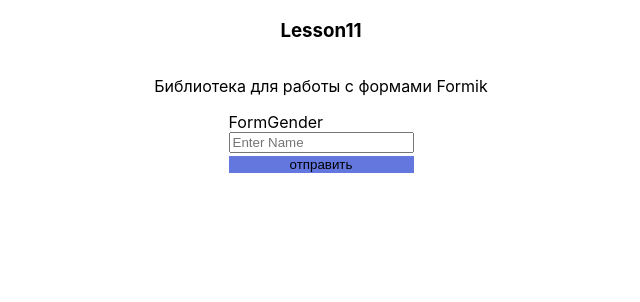
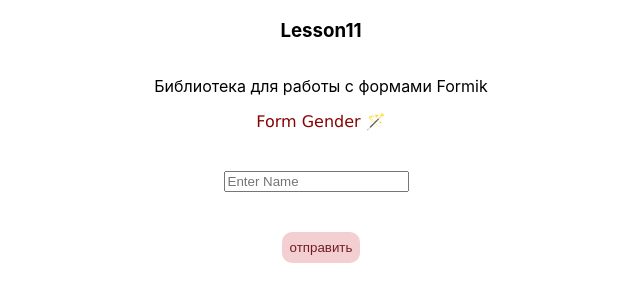
Before and after one commit to artUKate/43-react-ts, a React (Create React App) app: page / in a window 1280 px wide. Shown: the top 302 px of the page, without its empty margins (319-959 px from the left). Built offline with nearby package versions, Linux system fonts and the light colour scheme.

Commit message:
add homework 12

```diff
--- a/package.json
+++ b/package.json
@@ -5,6 +5,8 @@
   "homepage": ".",
   "dependencies": {
     "@babel/plugin-proposal-private-property-in-object": "^7.21.11",
+    "@emotion/react": "^11.11.4",
+    "@emotion/styled": "^11.11.5",
     "@testing-library/jest-dom": "^5.17.0",
     "@testing-library/react": "^13.4.0",
     "@testing-library/user-event": "^13.5.0",
--- a/src/components/FormGender/FormGender.tsx
+++ b/src/components/FormGender/FormGender.tsx
@@ -29,6 +29,7 @@
     validationSchema: schema,
     validateOnChange: false,
 onSubmit: (values: IFormGender, {resetForm})=>{
+   console.log(values);
 
      fetch (`https://api.genderize.io/?name=${values.name}`)
     .then((res)=> res.json())
@@ -44,15 +45,22 @@
 
 
     return (
-      <>
       <form onSubmit={formik.handleSubmit} className={styles.formGender}>
-    <div>FormGender</div>
-    <input value ={formik.values.name}
-    name = 'name'
+      <div>Form Gender 🪄</div>
+      <div className={styles.inputContainer}>
+        <input
+          value={formik.values.name}
+          name='name'
           onChange={formik.handleChange}
+          onBlur={formik.handleBlur}
           type="text"
-    placeholder='Enter Name'/>
-    <button type = 'submit'>отправить</button>
+          placeholder='Enter Name'
+        />
+        {formik.errors.name && (
+          <div className={styles.errorMessage}>{formik.errors.name}</div>
+        )}
+      </div>
+      <button type='submit'>отправить</button>
       {gender && nameResult &&
         <div className={styles.genderInfo}>
           <p>Name: {nameResult}</p>
@@ -60,7 +68,5 @@
         </div>
       }
     </form>
-    <span className={styles.errors}>{formik.errors.name}</span>
-    </>
   )
 }
--- a/src/components/FormGender/formGender.module.css
+++ b/src/components/FormGender/formGender.module.css
@@ -1,11 +1,43 @@
 .formGender{
     display: flex;
+    align-items: center;
+    color: rgb(134, 4, 4);
+    font-family: 'Lucida Sans', 'Lucida Sans Regular', 'Lucida Grande', 'Lucida Sans Unicode', Geneva, Verdana, sans-serif;
     flex-direction: column;
+    position: relative;
+ margin-bottom: 40px
+
 }
-.formGender input{
-    margin-bottom: 3px;
-}
-.formGender> button{
-    background-color: rgb(99, 119, 222);
+.inputContainer {
+    position: relative;
+    display: flex;
+    align-items: center;
+    margin-bottom: 20px;
+    margin: 40px;
+  }
+
+  .inputContainer input {
+
+    margin-right: 10px;
+  }
+
+  .errorMessage {
+    position: absolute;
+    left: 100%;
+    margin-left: 10px;
+    color: #721c24;
+    padding: 1px;
+    border: 1px solid #f5c6cb;
+    border-radius: 3px;
+    font-size: 12px;
+    white-space: nowrap; /*название ошибки в одну строку*/
+
+  }
+  button{
+    background-color: #f3cfd2;
+    border-radius: 10px;
     border: none;
-}
+    transition: all 0.1s ease-in-out;
+    padding: 8px;
+    color: #721c24;
+  }
```
Also changed, not shown: 1 other file (tests, documents, lock files or other folders). Lines whose indentation alone changed are shown as unchanged.
